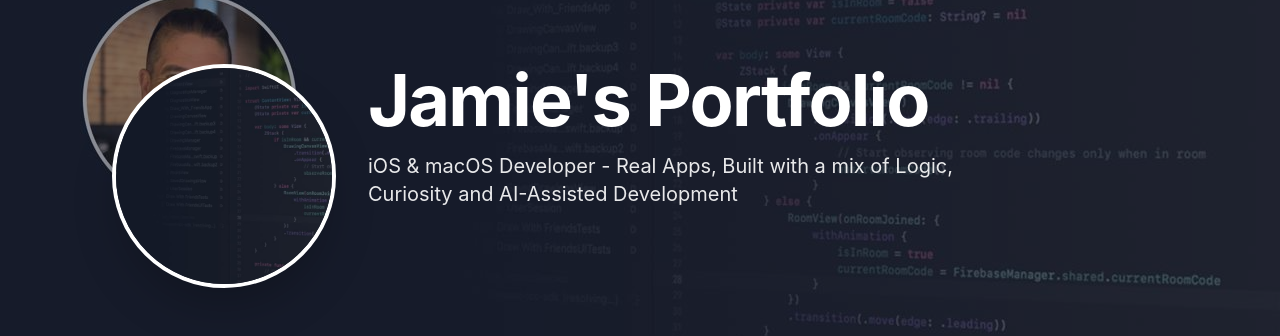
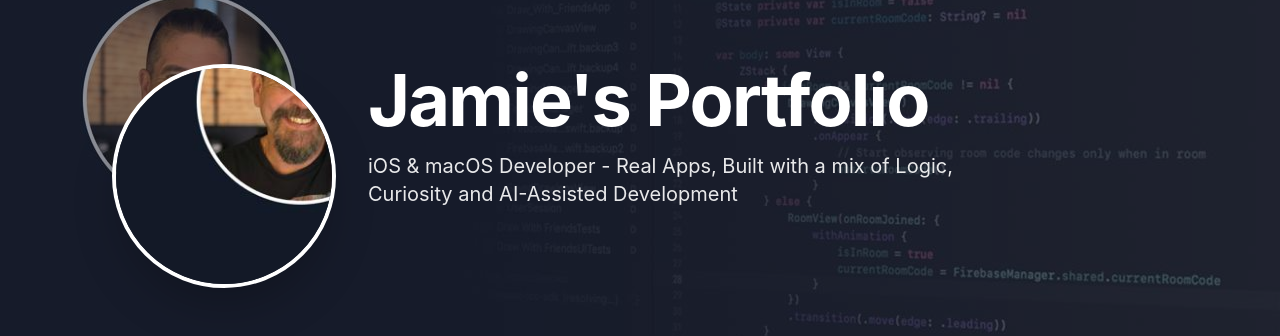
Before and after one commit to JamieNudge/jmclarenscripts, a Next.js app: page / in a window 1280 px wide. Shown: the top 336 px of the page. Built offline with nearby package versions, Linux system fonts and the light colour scheme.

Commit message:
Fix circular crop to show headshot instead of code

```diff
--- a/app/page.tsx
+++ b/app/page.tsx
@@ -23,12 +23,13 @@
 
         {/* Content: Circular photo + text on left */}
         <div className="relative max-w-6xl mx-auto px-6 md:px-12 flex flex-col md:flex-row items-center md:items-start gap-6 md:gap-8">
-          {/* Circular headshot */}
+          {/* Circular headshot - positioned to show face on left side of landscape image */}
           <div className="w-40 h-40 md:w-48 md:h-48 lg:w-56 lg:h-56 rounded-full overflow-hidden border-4 border-white shadow-2xl flex-shrink-0">
             <img
               src="/images/hero.png"
               alt="Jamie - iOS Developer"
-              className="w-full h-full object-cover"
+              className="w-full h-full object-cover object-left"
+              style={{ transform: 'scale(2.4)', transformOrigin: 'left center' }}
             />
           </div>
 
```
